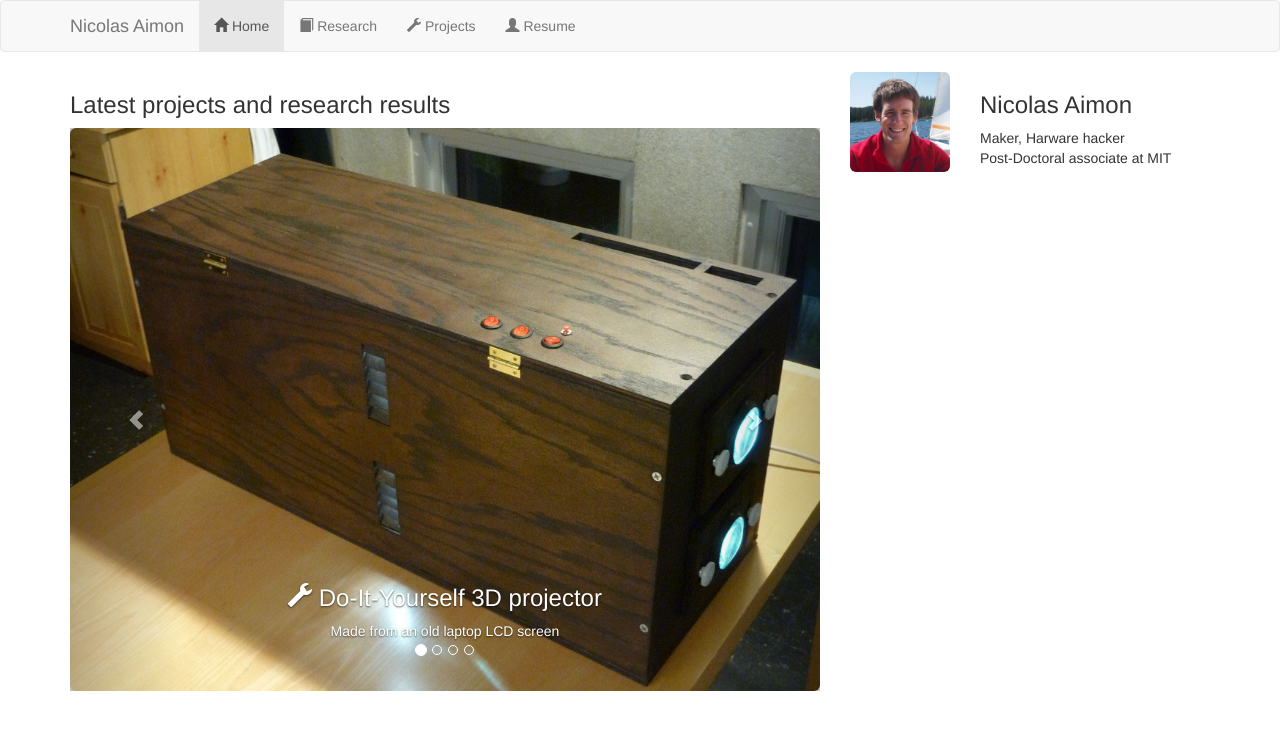
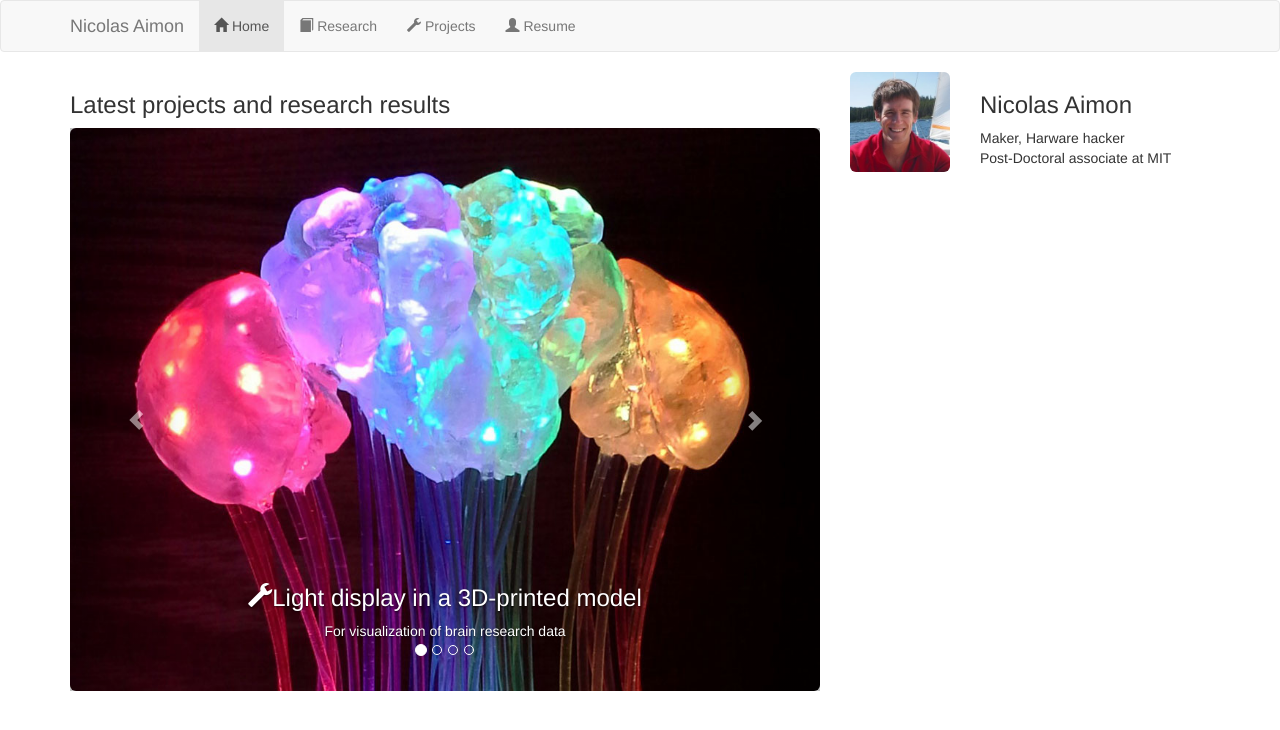
Before and after one commit to naimo/nicolas.github.com, a Jekyll site: the page built from index.html, in a window 1280 px wide. Shown: the top 730 px of the page. Built offline with Jekyll 4.4.1, drawn with Linux system fonts in a browser that asks for light colours; Markdown is read by kramdown in place of the engine named in the settings; the list of posts is cut into pages by our own code.

Commit message:
index and brain moved to posts

```diff
--- a/index.html
+++ b/index.html
@@ -19,17 +19,16 @@ menu: home
   <!-- Wrapper for slides -->
   <div class="carousel-inner">
     <div class="item active">
+      <a href="{{ site.url }}/2014/10/13/brain/"><img class="img-rounded" src="{{ site.url }}/assets/img/brain/main.jpg"></a>
+      <div class="carousel-caption">
+        <H3><span class="glyphicon glyphicon-wrench"></span>Light display in a 3D-printed model</H3>
+        For visualization of brain research data
+      </div>
+    </div><div class="item">
       <a href="{{ site.url }}/2013/12/08/3d-projector/"><img class="img-rounded" src="{{ site.url }}/assets/img/projector/main.jpg"></a>
       <div class="carousel-caption">
         <H3><span class="glyphicon glyphicon-wrench"></span> Do-It-Yourself 3D projector</H3>
         Made from an old laptop LCD screen
-      </div>
-    </div>
-  	<div class="item">
-      <a href="{{ site.url }}/2014/05/20/quadcopter/"><img class="img-rounded" src="{{ site.url }}/assets/img/quad/main.jpg"></a>
-      <div class="carousel-caption">
-        <H3><span class="glyphicon glyphicon-wrench"></span> Quadcopter</H3>
-
       </div>
     </div>
     <div class="item">
```
Also changed, not shown: _posts/2014-10-13-brain.md (renamed from _drafts/2014-10-13-brain.md).
